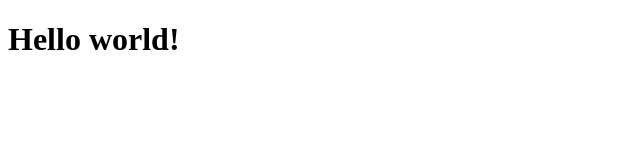
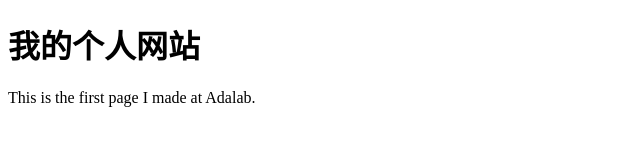
Before and after one commit to Martinyzby/Martinyzby.github.io, a plain HTML site: page index.html in a window 1280 px wide. Shown: the whole page, without its empty margins (0-640 px from the left). Drawn offline with Linux system fonts and the light colour scheme.

Commit message:
Update index.html

```diff
--- a/index.html
+++ b/index.html
@@ -1,12 +1,25 @@
 <!DOCTYPE html>
-<html>
-<body>
-<h1>Hello world! </h1>
 
 
 
+<html lang="zh-CN">
 
+<head>
+
+      <meta charset="utf-8">
+
+      <title>Adalab</title>
+
+</head>
+
+<body>
+
+<h1>我的个人网站</h1>
+
+<p>This is the first page I made at Adalab.</p >
 
 </body>
 
+
+
 </html>
```
